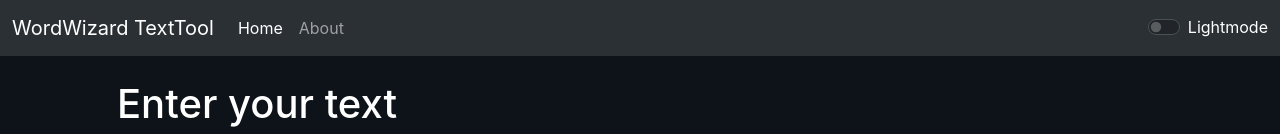
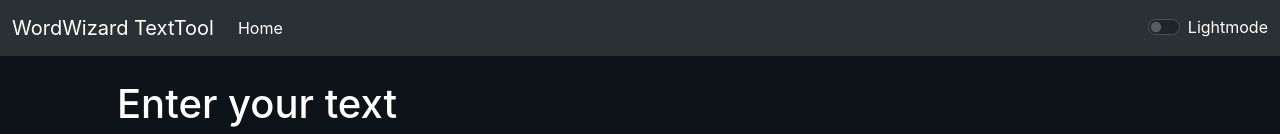
Before and after one commit to Muazzamkhan03/WordWizard-TextTool, a React (Create React App) app: page / in a window 1280 px wide. Shown: the top 134 px of the page. Built offline with nearby package versions, Linux system fonts and the light colour scheme.

Commit message:
feat: Removed all routing for time being, to be able to host on github

```diff
--- a/src/App.jsx
+++ b/src/App.jsx
@@ -1,10 +1,10 @@
 import React, { useState } from 'react';
 import Nav from './Components/Nav';
 import Form from './Components/Form';
-import About from './Components/About'
+// import About from './Components/About'
 import Alert from './Components/Alert';
 import './App.css';
-import { BrowserRouter as Router, Routes, Route, Link } from 'react-router-dom';
+// import { BrowserRouter as Router, Routes, Route, Link } from 'react-router-dom';
 
 function App() {
 
@@ -25,17 +25,18 @@
   return (
 
     <>
-      <Router>
+      {/* <Router> */}
         <Nav mode={mode} toggle={setMode} alert={showAlert} />
         <Alert mode={alertMode} />
         <div className="container" style={{ display: 'flex', justifyContent: 'center' }}>
-          <Routes>
+          {/* <Routes>
             <Route path='/' element={<Form mode={mode} alert={showAlert} />} />
             <Route path='/about' element={<About />} />
             <Route path='*' element={<Form mode={mode} alert={showAlert} />} />
-          </Routes>
+          </Routes> */}
+          <Form mode={mode} alert={showAlert}/>
         </div>
-      </Router>
+      {/* </Router> */}
     </>
   );
 }
--- a/src/Components/Nav.jsx
+++ b/src/Components/Nav.jsx
@@ -1,5 +1,5 @@
 import React, {useState} from 'react';
-import { Link } from 'react-router-dom';
+// import { Link } from 'react-router-dom';
 
 export default function Nav({mode, toggle, alert}) {
   const toggleMode = ()=>{
@@ -18,6 +18,7 @@
   return (
     <nav className="navbar navbar-expand-lg bg-body-tertiary" data-bs-theme={mode}>
       <div className="container-fluid">
+        {/* <Link className="navbar-brand" to="/">WordWizard TextTool</Link> */}
         <a className="navbar-brand" href="#">WordWizard TextTool</a>
         <button className="navbar-toggler" type="button" data-bs-toggle="collapse" data-bs-target="#navbarSupportedContent" aria-controls="navbarSupportedContent" aria-expanded="false" aria-label="Toggle navigation">
           <span className="navbar-toggler-icon"></span>
@@ -25,11 +26,12 @@
         <div className="collapse navbar-collapse" id="navbarSupportedContent">
           <ul className="navbar-nav me-auto mb-2 mb-lg-0">
             <li className="nav-item">
-              <Link className="nav-link active" aria-current="page" to="/">Home</Link>
+              {/* <Link className="nav-link active" aria-current="page" to="/">Home</Link> */}
+              <a className="nav-link active" aria-current="page" href="#">Home</a>
             </li>
-            <li className="nav-item">
+            {/* <li className="nav-item">
               <Link className="nav-link" to="/about">About</Link>
-            </li>
+            </li> */}
           </ul>
           <form class="d-flex" role="search">
             <div class="form-check form-switch">
```
